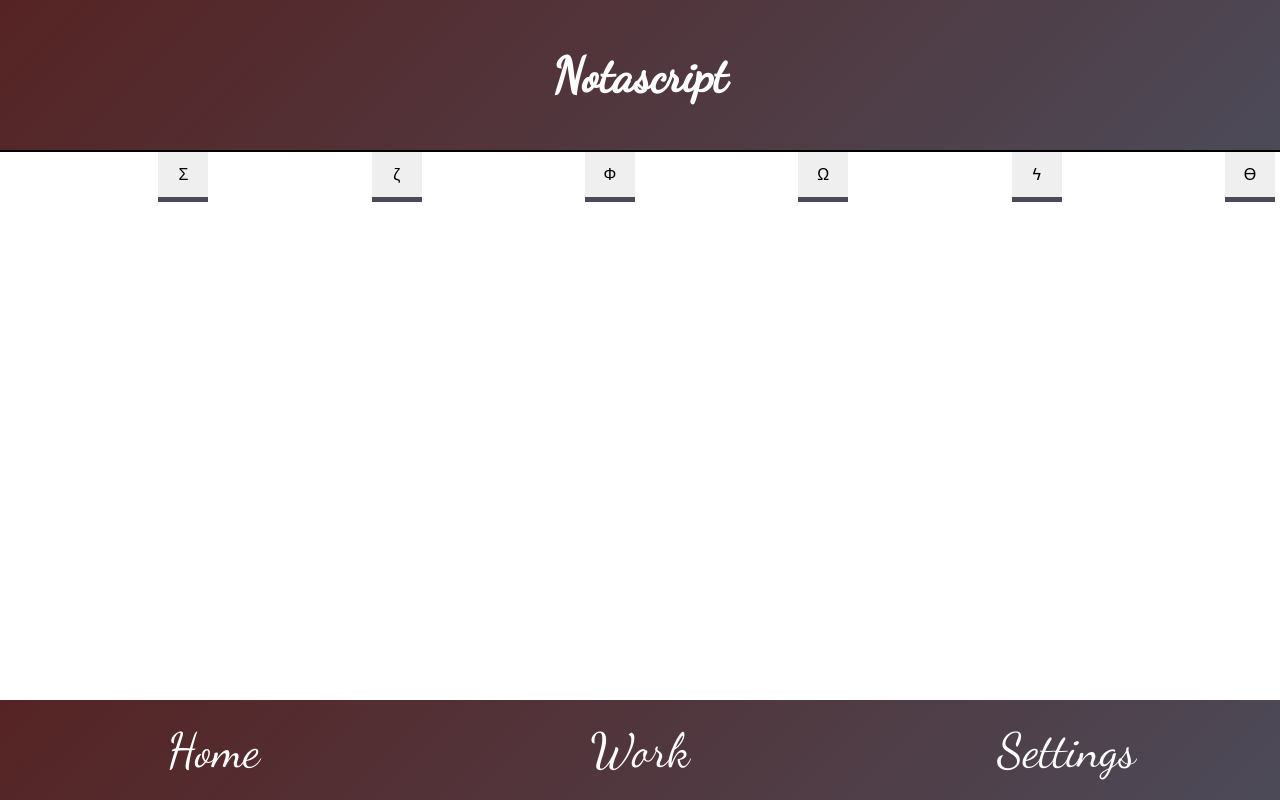
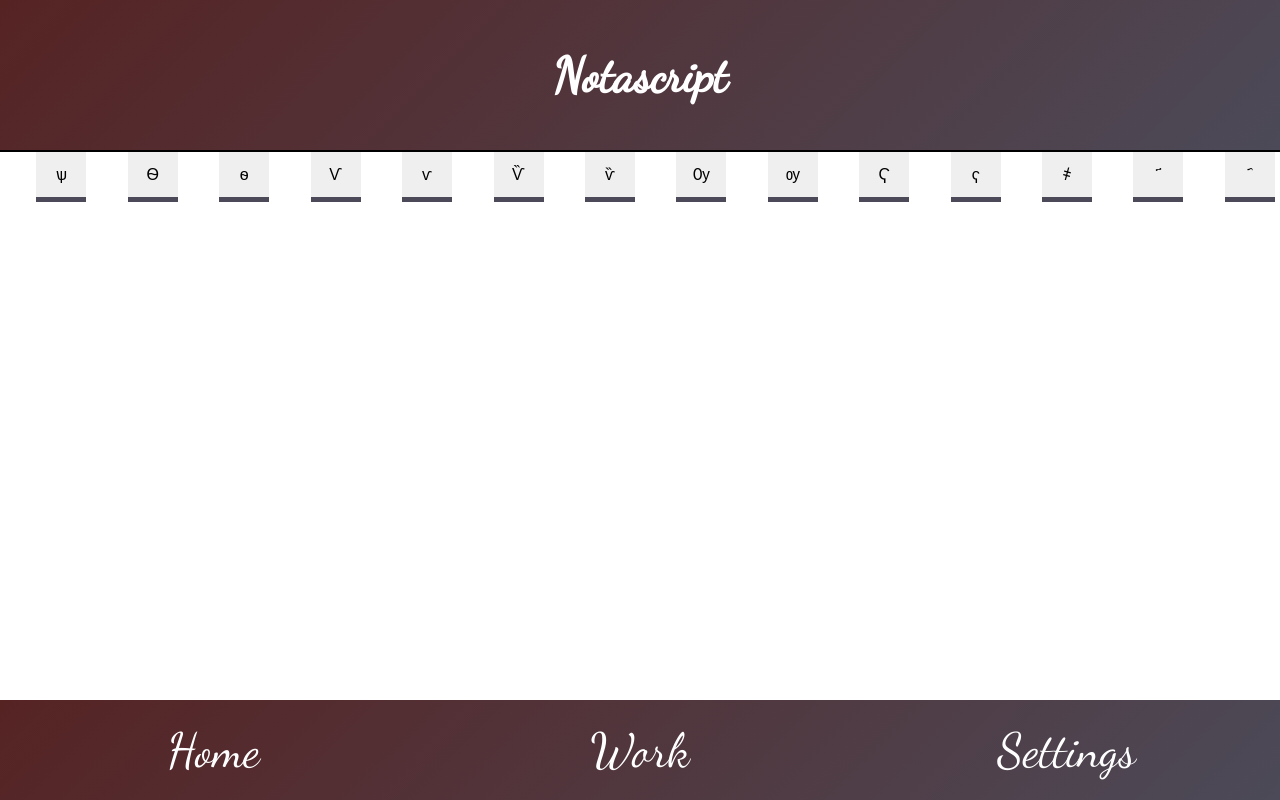
Before and after one commit to PLN-SHAH/notascript, a React (Create React App) app in the folder notascript/: page /work in a window 1280 px wide. Built offline with nearby package versions, Linux system fonts and the light colour scheme.

Commit message:
add more symbols

```diff
--- a/notascript/src/App.js
+++ b/notascript/src/App.js
@@ -19,18 +19,6 @@ export default class App extends Component {
 			actualSymbol: symbol,
 			symbols: [...this.state.symbols, symbol]
 		});
-		if (this.state.symbols.length % 4 === 0) {
-			this.sliceArray(this.state.symbols);
-		}
-	}
-
-	sliceArray(array) {
-		let slicedArray = [];
-
-		for (let i = 0; i < array.length; i += 4) {
-			slicedArray.push(array.slice(i, 4));
-		}
-		return slicedArray;
 	}
 
 	render() {
--- a/notascript/src/Work.js
+++ b/notascript/src/Work.js
@@ -10,18 +10,27 @@ const StyledSymbols = styled.section`
 `;
 
 export default function Work(props) {
+	const symbols = [
+		String.fromCodePoint(0x0471),
+		String.fromCodePoint(0x0472),
+		String.fromCodePoint(0x0473),
+		String.fromCodePoint(0x0474),
+		String.fromCodePoint(0x0475),
+		String.fromCodePoint(0x0476),
+		String.fromCodePoint(0x0477),
+		String.fromCodePoint(0x0478),
+		String.fromCodePoint(0x0479),
+		String.fromCodePoint(0x0480),
+		String.fromCodePoint(0x0481),
+		String.fromCodePoint(0x0482),
+		String.fromCodePoint(0x0483),
+		String.fromCodePoint(0x0484)
+	];
 	return (
 		<>
 			<StyledSymbols>{props.symbols}</StyledSymbols>
 			<Buttons
-				buttonLabels={[
-					String.fromCodePoint(0x03a3),
-					String.fromCodePoint(0x03b6),
-					String.fromCodePoint(0x03a6),
-					String.fromCodePoint(0x03a9),
-					String.fromCodePoint(0x03df),
-					String.fromCodePoint(0x03f4)
-				]}
+				buttonLabels={symbols}
 				handleButtonClick={buttonLabel => props.handleButtonClick(buttonLabel)}
 			/>
 		</>
```
